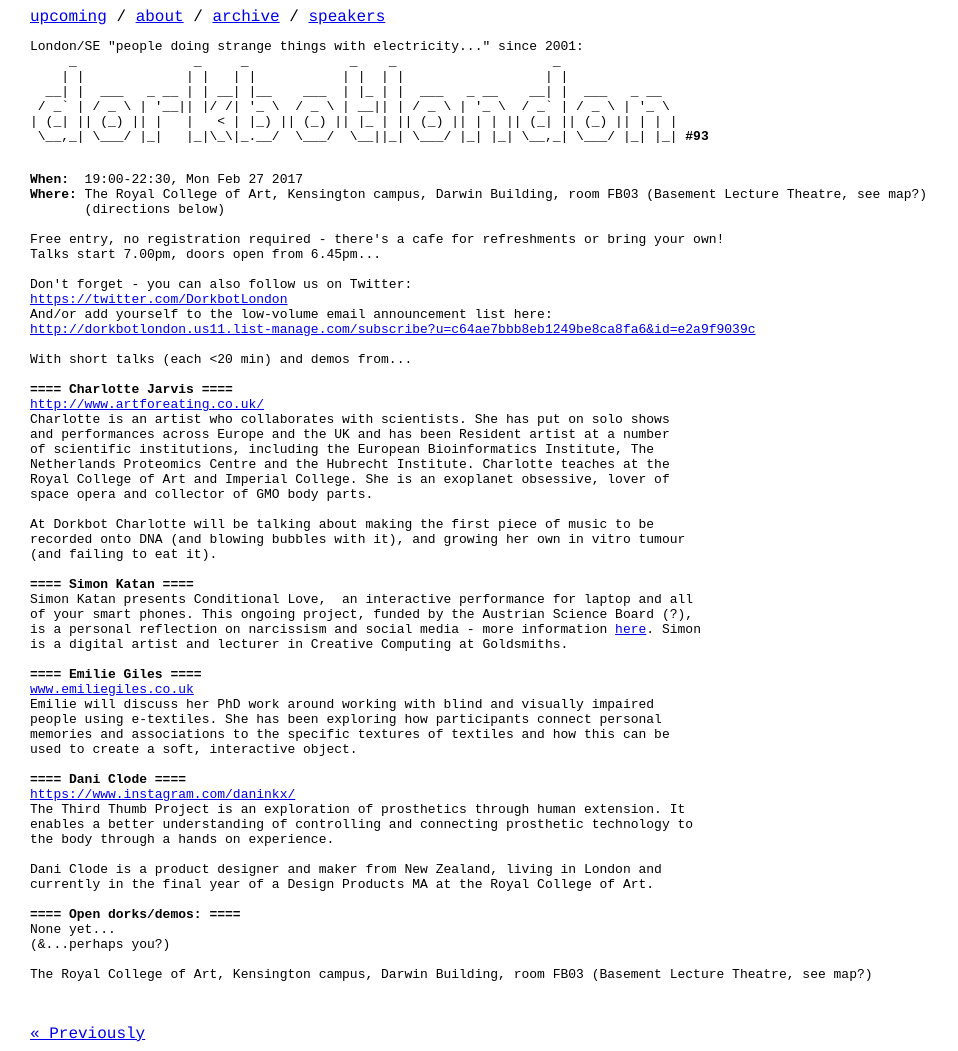
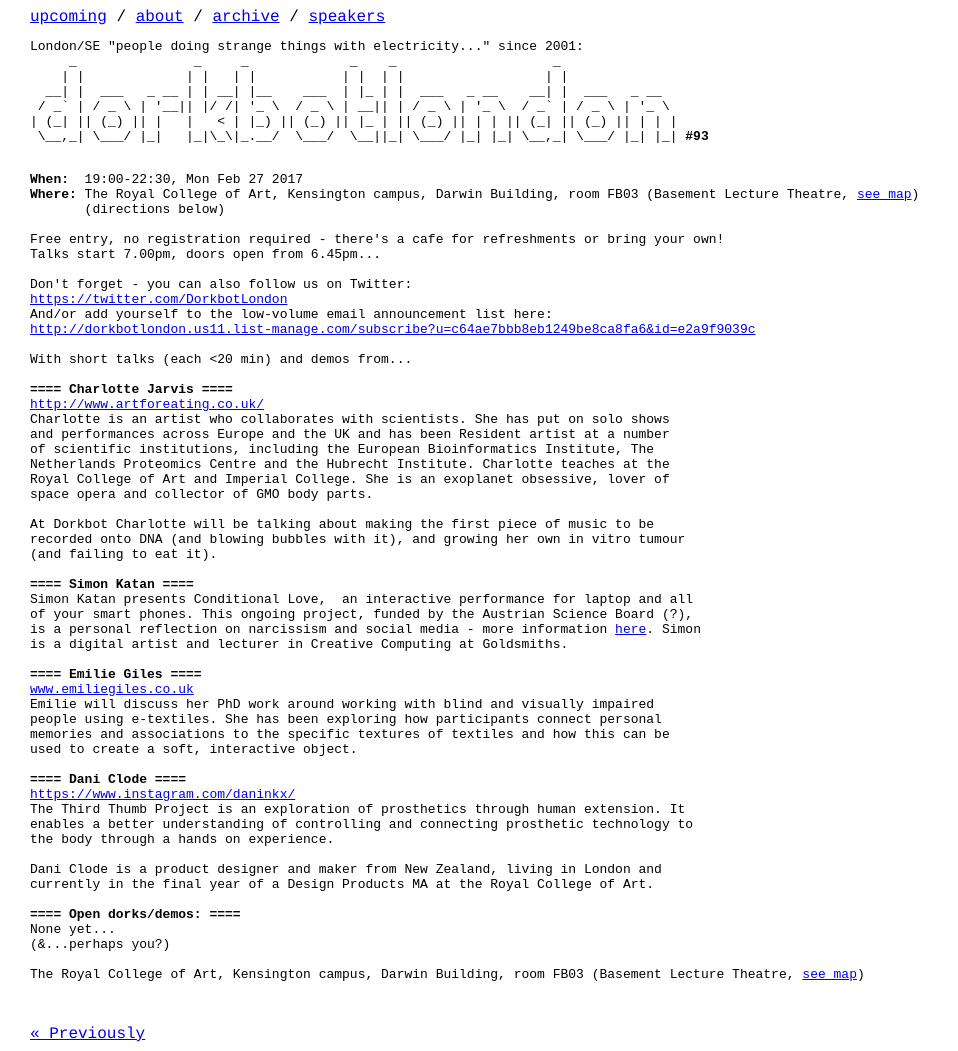
Before and after one commit to dorkbotlondon/dorkbotlondon.github.io, a Jekyll site: the page built from index.html, in a window 1280 px wide. Shown: the whole page, without its empty margins (0-958 px from the left). Built offline with Jekyll 4.4.1, drawn with Linux system fonts in a browser that asks for light colours; Markdown is read by kramdown in place of the engine named in the settings; part of the change alters nothing that is shown.

```diff
--- a/_data/locations.yml
+++ b/_data/locations.yml
@@ -28,11 +28,11 @@ limehouse_town_hall:
 
 rca_fb03:
     where:
-        The Royal College of Art, Kensington campus, Darwin Building, room FB03 (Basement Lecture Theatre, see map?)
+        The Royal College of Art, Kensington campus, Darwin Building, room FB03 (Basement Lecture Theatre)
     where_html: |
-        The Royal College of Art, Kensington campus, Darwin Building, room FB03 (Basement Lecture Theatre, see map?)
+        The Royal College of Art, Kensington campus, Darwin Building, room FB03 (Basement Lecture Theatre, <a href="https://www.rca.ac.uk/contact-us/maps-visiting/">see map</a>)
     directions: |
-        The Royal College of Art, Kensington campus, Darwin Building, room FB03 (Basement Lecture Theatre, see map?)
+        The Royal College of Art, Kensington campus, Darwin Building, room FB03 (Basement Lecture Theatre, <a href="https://www.rca.ac.uk/contact-us/maps-visiting/">see map</a>)
 
 
 dorkbike_2015:
```
